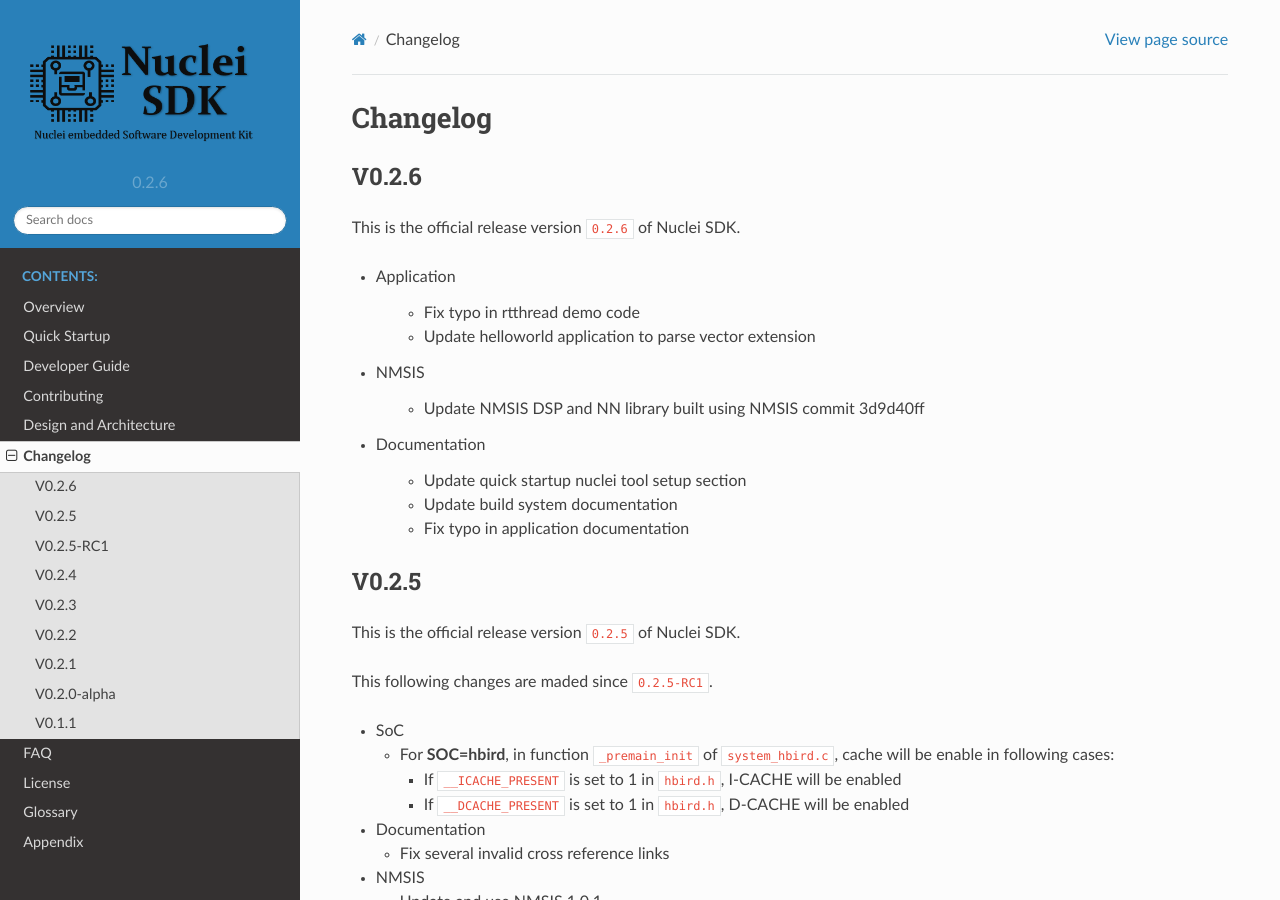
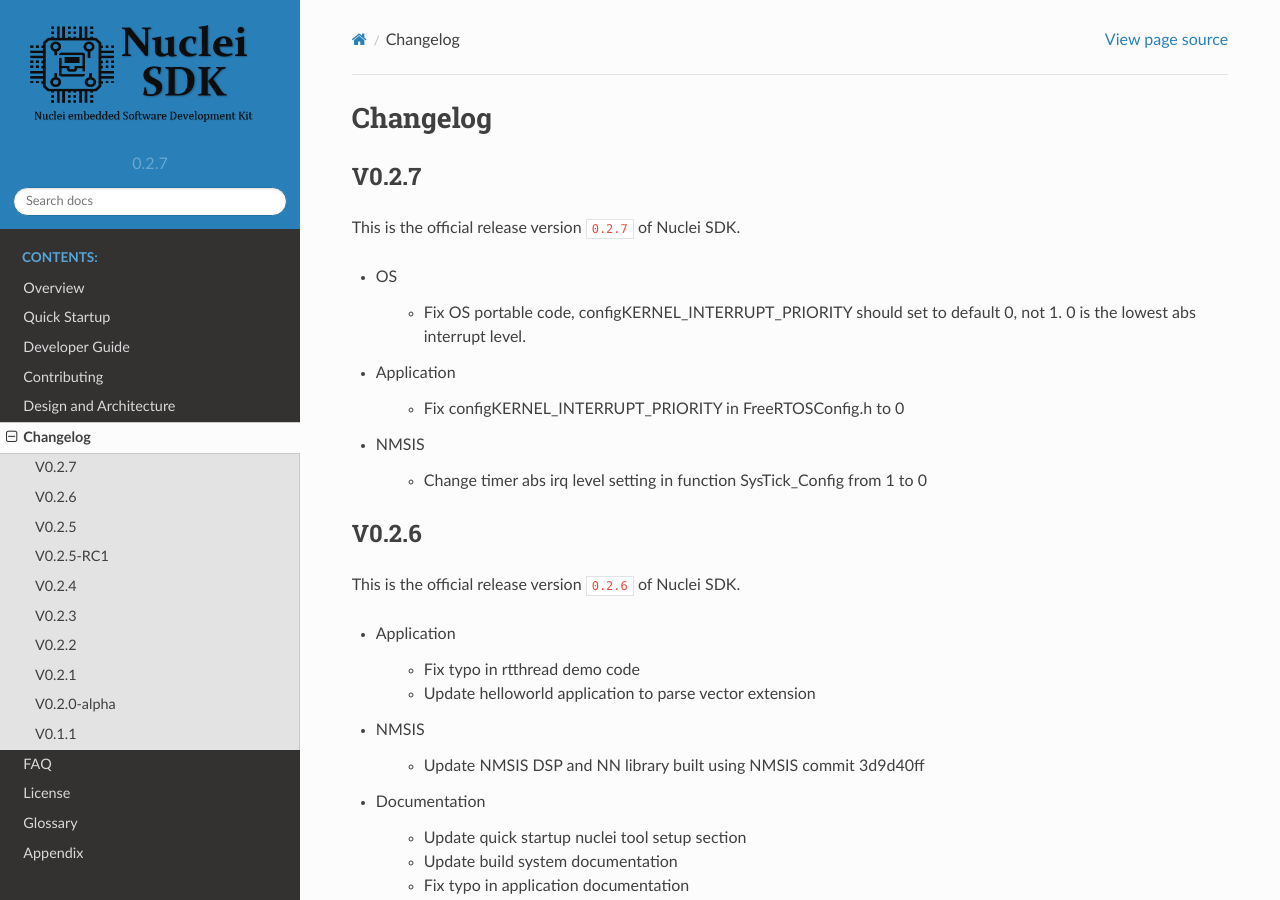
Before and after one commit to Nuclei-Software/nuclei-sdk, a Sphinx documentation site: the page built from doc/source/changelog.rst, in a window 1280 px wide and 900 px high. Built offline with Sphinx 7.4.7 and the Read the Docs theme 2.0.0, drawn with Linux system fonts in a browser that asks for light colours.

Commit message:
doc: Change doc version to 0.2.7
Signed-off-by: Huaqi Fang <578567190@qq.com>

```diff
--- a/doc/source/changelog.rst
+++ b/doc/source/changelog.rst
@@ -2,6 +2,25 @@
 
 Changelog
 =========
+
+V0.2.7
+------
+
+This is the official release version ``0.2.7`` of Nuclei SDK.
+
+* OS
+
+    - Fix OS portable code, configKERNEL_INTERRUPT_PRIORITY should
+      set to default 0, not 1. 0 is the lowest abs interrupt level.
+
+* Application
+
+    - Fix configKERNEL_INTERRUPT_PRIORITY in FreeRTOSConfig.h to 0
+
+* NMSIS
+
+    - Change timer abs irq level setting in function SysTick_Config from 1 to 0
+
 
 V0.2.6
 ------
--- a/doc/source/conf.py
+++ b/doc/source/conf.py
@@ -21,11 +21,10 @@
 author = 'Nuclei'
 
 # The short X.Y version
-version = '0.2.6'
+version = '0.2.7'
 
 # The full version, including alpha/beta/rc tags
-release = '0.2.6'
-
+release = '0.2.7'
 
 # -- General configuration ---------------------------------------------------
 
```
